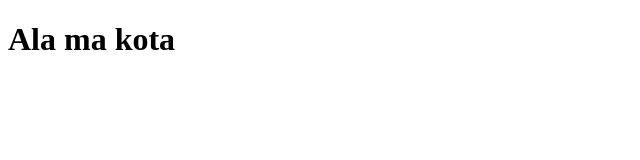
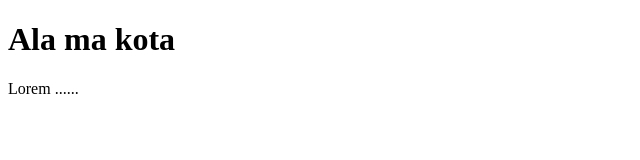
Before and after one commit to SchoolWG/a, a plain HTML site: page index.html in a window 1280 px wide. Shown: the full height of the page, 0-640 px from the left. Drawn offline with Linux system fonts and the light colour scheme.

Commit message:
Update index.html

```diff
--- a/index.html
+++ b/index.html
@@ -9,6 +9,7 @@
 
 <body>
     <h1>Ala ma kota</h1>
+    <p>Lorem ...... </p>
 </body>
 
 </html>
```
